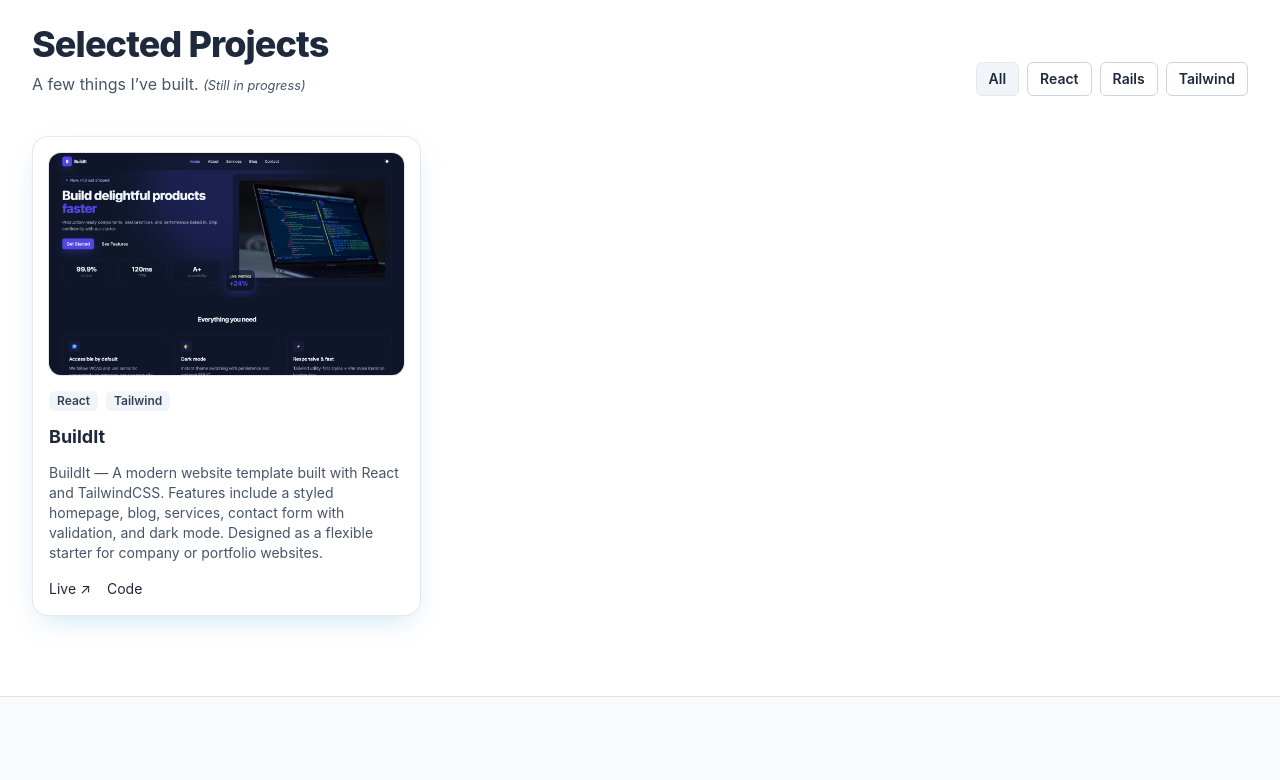
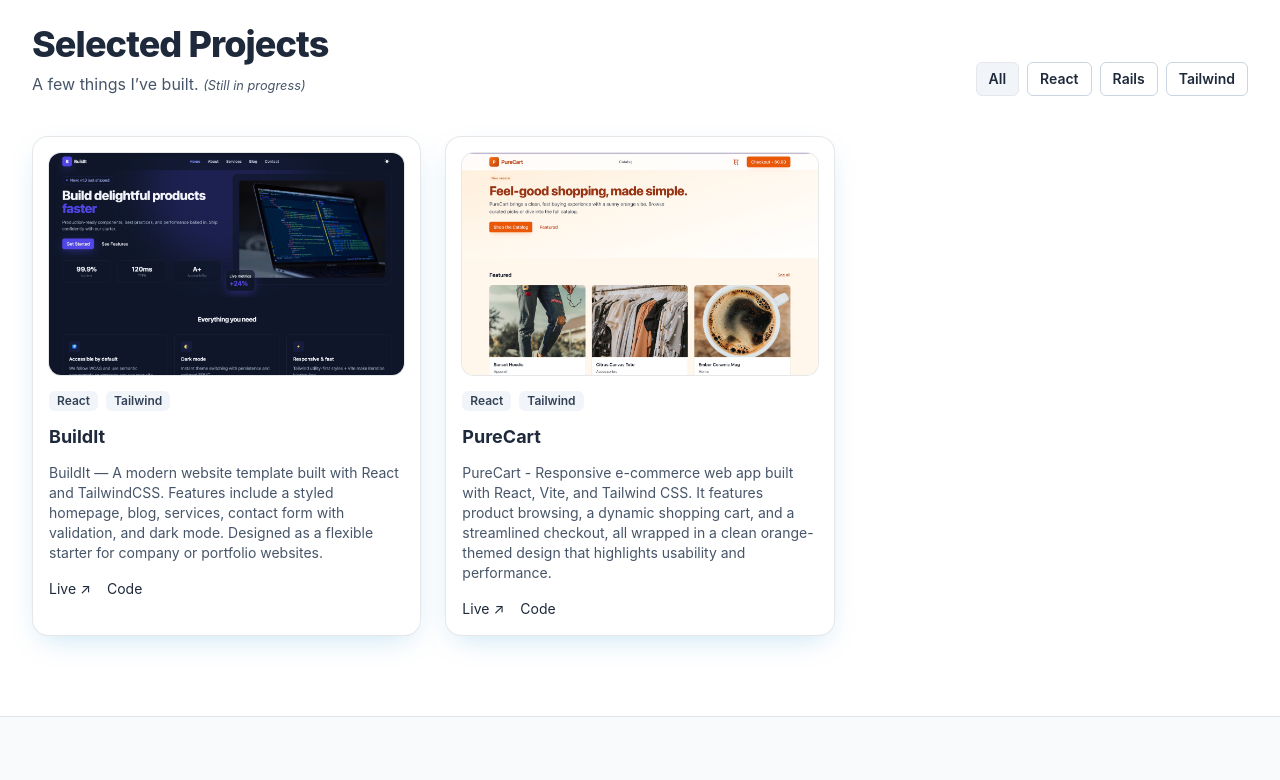
Before and after one commit to edimeer/portfolio, a React (Vite) app: page / in a window 1280 px wide. Shown: the part 860-1640 px from the top of the page. Built offline with nearby package versions, Linux system fonts and the light colour scheme.

Commit message:
Project improvements

```diff
--- a/src/components/KeyMetricsSection.jsx
+++ b/src/components/KeyMetricsSection.jsx
@@ -1,3 +1,5 @@
+import { PROJECTS } from "../data/projects.js";
+
 const KeyMetricsSection = () => {
   return (
     <section className="border-y border-slate-900/10 dark:border-white/10 bg-grid">
@@ -8,8 +10,8 @@ const KeyMetricsSection = () => {
             <dd className="text-3xl font-extrabold">6+</dd>
           </div>
           <div className="space-y-1">
-            <dt className="text-sm text-slate-500">Projects Shipped</dt>
-            <dd className="text-3xl font-extrabold">2</dd>
+            <dt className="text-sm text-slate-500">Projects</dt>
+            <dd className="text-3xl font-extrabold">{PROJECTS.length}</dd>
           </div>
           <div className="space-y-1">
             <dt className="text-sm text-slate-500">Commits Pushed</dt>
--- a/src/components/ProjectSection.jsx
+++ b/src/components/ProjectSection.jsx
@@ -1,72 +1,5 @@
 import React, { useMemo, useState } from 'react';
-import buildit from "../assets/images/buildit.jpg";
-
-const PROJECTS = [
-  {
-    id: 'buildit',
-    title: 'BuildIt',
-    tags: ['react','tailwind'],
-    tech: ['React','Tailwind'],
-    img: buildit,
-    live: 'https://edimeer.github.io/buildit/',
-    code: 'https://github.com/edimeer/buildit',
-    blurb: 'BuildIt — A modern website template built with React and TailwindCSS. Features include a styled homepage, blog, services, contact form with validation, and dark mode. Designed as a flexible starter for company or portfolio websites.',
-  },
-  // {
-  //   id: 'saas-dashboard',
-  //   title: 'SaaS Dashboard Kit (Mock data)',
-  //   tags: ['react','tailwind'],
-  //   tech: ['React','Tailwind'],
-  //   img: 'https://picsum.photos/600/400?random=11',
-  //   live: '#',
-  //   code: '#',
-  //   blurb: 'Beautiful admin UI with charts, role-based access, and theming.',
-  // },
-  // {
-  //   id: 'nova-ds',
-  //   title: 'Design System “Nova” (Mock data)',
-  //   tags: ['ui'],
-  //   tech: ['Figma','Accessibility'],
-  //   img: 'https://picsum.photos/600/400?random=12',
-  //   caseStudy: '#',
-  //   blurb: 'Token-based DS powering multiple web apps.',
-  // },
-  // {
-  //   id: 'realtime-analytics',
-  //   title: 'Realtime Analytics (Mock data)',
-  //   tags: ['react','rails'],
-  //   tech: ['Next.js','D3'],
-  //   img: 'https://picsum.photos/600/400?random=13',
-  //   live: '#',
-  //   code: '#',
-  //   blurb: 'Socket-powered telemetry + custom visualizations.',
-  // },
-  // {
-  //   id: 'landing-engine',
-  //   title: 'Landing Page Engine (Mock data)',
-  //   tags: ['react'],
-  //   tech: ['Astro','SEO'],
-  //   img: 'https://picsum.photos/600/400?random=14',
-  //   live: '#',
-  //   blurb: 'CMS-driven marketing sites with A/B testing.',
-  // },
-  // {
-  //   id: 'feature-store',
-  //   title: 'ML Feature Store UI (Mock data)',
-  //   tags: ['rails'],
-  //   tech: ['Python','FastAPI'],
-  //   img: 'https://picsum.photos/600/400?random=15',
-  //   blurb: 'Manage and explore features across models.',
-  // },
-  // {
-  //   id: 'headless-commerce',
-  //   title: 'Headless Commerce (Mock data)',
-  //   tags: ['react','tailwind'],
-  //   tech: ['Vue','Stripe'],
-  //   img: 'https://picsum.photos/600/400?random=16',
-  //   blurb: 'Composable storefront with lightning-fast UX.',
-  // },
-];
+import { PROJECTS } from "../data/projects.js";
 
 const FILTERS = ['all','react','rails','tailwind'];
 
--- /dev/null
+++ b/src/data/projects.js
@@ -0,0 +1,27 @@
+import buildit from "../assets/images/buildit.jpg";
+import purecart from "../assets/images/purecart.jpg";
+
+export const PROJECTS = [
+  {
+    id: "buildit",
+    title: "BuildIt",
+    tags: ["react", "tailwind"],
+    tech: ["React", "Tailwind"],
+    img: buildit,
+    live: "https://edimeer.github.io/buildit/",
+    code: "https://github.com/edimeer/buildit",
+    blurb:
+      "BuildIt — A modern website template built with React and TailwindCSS. Features include a styled homepage, blog, services, contact form with validation, and dark mode. Designed as a flexible starter for company or portfolio websites.",
+  },
+  {
+    id: "purecart",
+    title: "PureCart",
+    tags: ["react", "tailwind"],
+    tech: ["React", "Tailwind"],
+    img: purecart,
+    live: "https://edimeer.github.io/purecart/",
+    code: "https://github.com/edimeer/purecart",
+    blurb:
+      "PureCart - Responsive e-commerce web app built with React, Vite, and Tailwind CSS. It features product browsing, a dynamic shopping cart, and a streamlined checkout, all wrapped in a clean orange-themed design that highlights usability and performance.",
+  },
+];
```
Also changed, not shown: src/assets/images/purecart.jpg (added).
